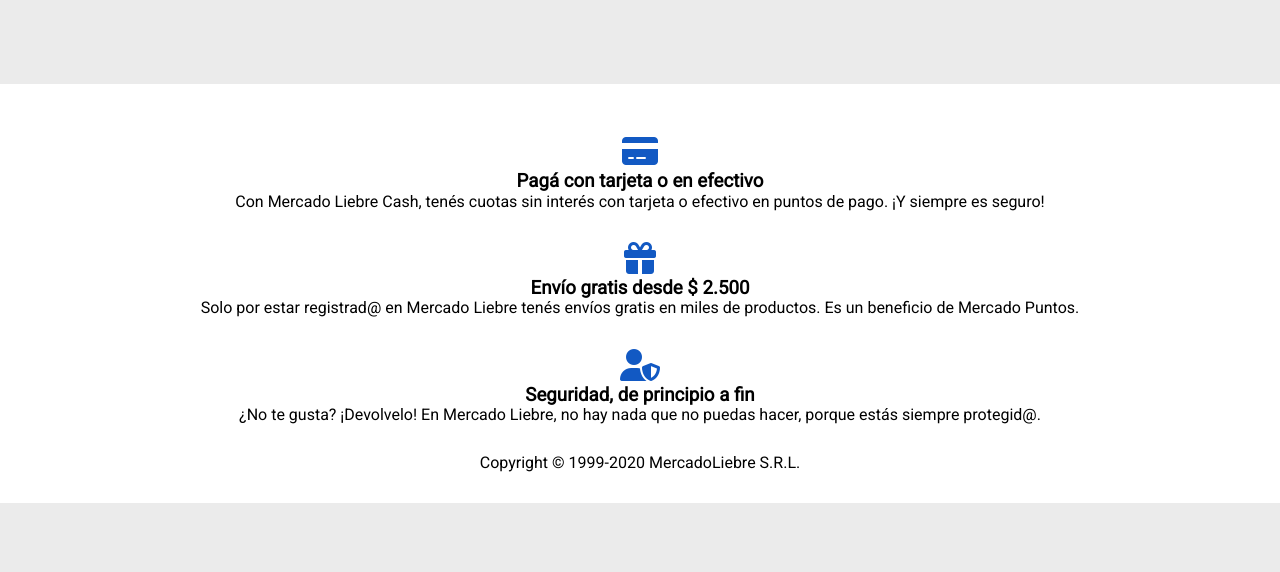
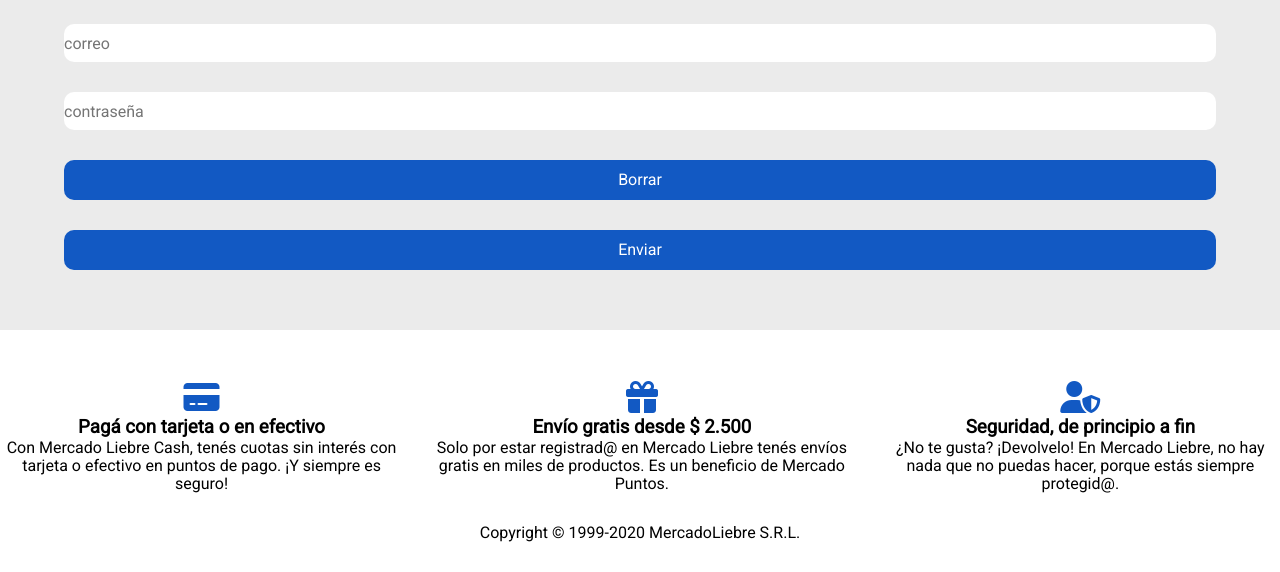
Before and after one commit to JaiderValencia/Mercado-Liebre, a website: page views/login.html in a window 1280 px wide. Shown: the part 327-899 px from the top of the page. Before the commit the page ends 830 px from the top, so only its background shows below. Drawn offline with Linux system fonts and the light colour scheme.

Commit message:
Agrego cambios al login

```diff
--- a/public/styles/login.css
+++ b/public/styles/login.css
@@ -1,9 +1,37 @@
-*{
+* {
     padding: 0;
     margin: 0;
     box-sizing: border-box;
 }
 
-main h2{
+main h2 {
     margin: auto;
 }
+
+form.inputDiv {
+    display: flex;
+    flex-direction: column;
+    flex-wrap: wrap;
+    gap: 30px;
+}
+
+.btnOpciones {
+    display: flex;
+    flex-direction: column;
+    flex-wrap: wrap;
+    gap: 30px;
+}
+
+form.inputDiv input {
+    height: 38px;
+    border-radius: 10px;
+    border: none;
+}
+
+div.btnOpciones button {
+    height: 40px;
+    border: none;
+    background: #1259c3;
+    color: white;
+    border-radius: 10px;
+}
--- a/views/login.html
+++ b/views/login.html
@@ -10,7 +10,7 @@
     <link rel="stylesheet" href="/styles/normalize.css">
     <link rel="stylesheet" href="/styles/home.css">
     <link rel="stylesheet" href="/styles/responsiveHome.css">
-    <link rel="stylesheet" href="login.html">
+    <link rel="stylesheet" href="/styles/login.css">
 </head>
 
 <body>
@@ -54,18 +54,25 @@
 
     <main>
         <h2>Login</h2>
-        <form method="post" action="localhost:3000/">
-
+        <form class="inputDiv" method="post" action="localhost:3000/">
+            <input type="text" placeholder="correo" name="" id="">
+            <input type="text" placeholder="contraseña" name="" id="">
+            <div class="btnOpciones">
+                <button type="reset">Borrar</button>
+                <button type="submit">Enviar</button>
+            </div>
         </form>
     </main>
 
     <footer class="pieDePagina">
+        <div class="pieDePagina1">
             <div class="info">
                 <div class="tarjetaCredio imgPieDePagina">
                     <i class="fa-solid fa-credit-card"></i>
                 </div>
                 <h3>Pagá con tarjeta o en efectivo</h3>
-            <p>Con Mercado Liebre Cash, tenés cuotas sin interés con tarjeta o efectivo en puntos de pago. ¡Y siempre es
+                <p>Con Mercado Liebre Cash, tenés cuotas sin interés con tarjeta o efectivo en puntos de pago. ¡Y
+                    siempre es
                     seguro!</p>
             </div>
 
@@ -85,8 +92,11 @@
                 <p>¿No te gusta? ¡Devolvelo! En Mercado Liebre, no hay nada que no puedas hacer,
                     porque estás siempre protegid@.</p>
             </div>
+        </div>
+        <div class="pieDePagina2">
             <div class="info">
                 <p>Copyright &copy; 1999-2020 MercadoLiebre S.R.L.</p>
+            </div>
         </div>
     </footer>
 </body>
```
Lines whose indentation alone changed are shown as unchanged.
